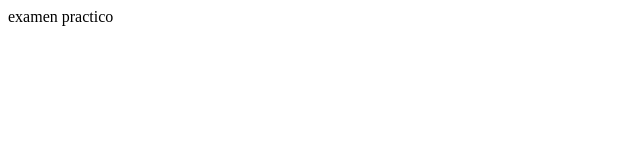
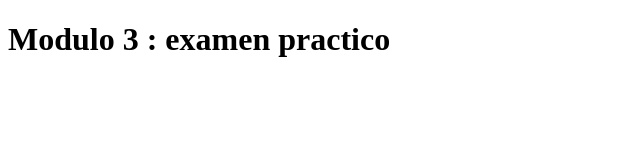
Before and after one commit to hamzasa283/git-desde-gitbash, a plain HTML site: page index.html in a window 1280 px wide. Shown: the whole page, without its empty margins (0-640 px from the left). Drawn offline with Linux system fonts and the light colour scheme.

Commit message:
examenpractico

```diff
--- a/index.html
+++ b/index.html
@@ -6,6 +6,6 @@
     <title>Document</title>
 </head>
 <body>
-    examen practico
+ <h1>  Modulo 3 : examen practico  </h1>
 </body>
 </html>
```
